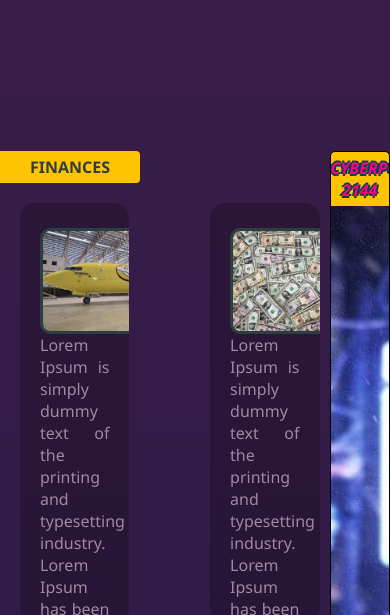
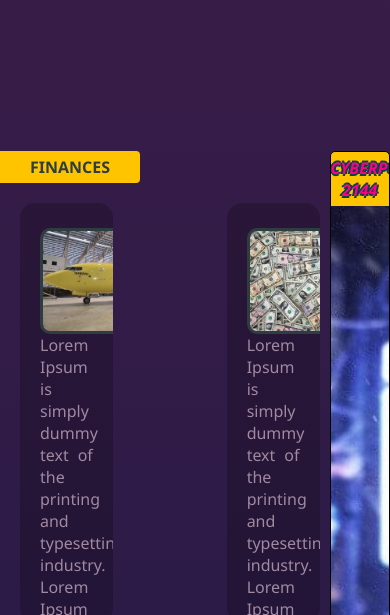
Before and after one commit to nmanuelides/neospaper, a plain HTML site: page index.html in a window 390 px wide. Shown: the part 229-844 px from the top of the page. Drawn offline with Linux system fonts and the light colour scheme; a web font is replaced by a local one.

Commit message:
media query for mobile

```diff
--- a/News.css
+++ b/News.css
@@ -172,7 +172,7 @@ section {
 
 article {
   padding: 10px 5px;
-  min-width: 30%;
+  min-width: 20%;
   margin-right: 10px;
   display: inline-block;
   background: var(--lighter-shadow);
@@ -215,7 +215,7 @@ footer{
   color: var(---gray1);
 }
 
-@media (max-width: 1300px) {
+@media (max-width: 1100px) {
 
 header h1 {
   color: orange;
@@ -230,6 +230,10 @@ aside p{
   font-size: 12pt;
 }
 
+article {
+  width: 25%;
+}
+
 article img {
   width: 150px;
 }
```
